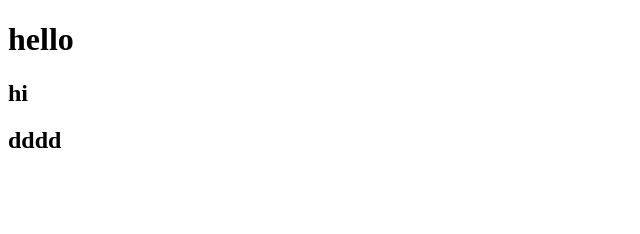
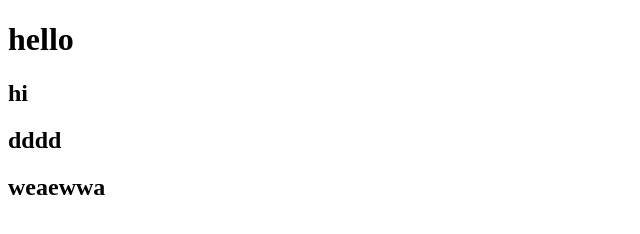
Before and after one commit to yhk213/react_movie_app, a plain HTML site: page index.html in a window 1280 px wide. Shown: the whole page, without its empty margins (0-640 px from the left). Drawn offline with Linux system fonts and the light colour scheme.

Commit message:
h2 세번째

```diff
--- a/index.html
+++ b/index.html
@@ -10,5 +10,6 @@
     <h1>hello</h1>
     <h2>hi</h2>
     <h2>dddd</h2>
+    <h2>weaewwa</h2>
 </body>
 </html>
```
